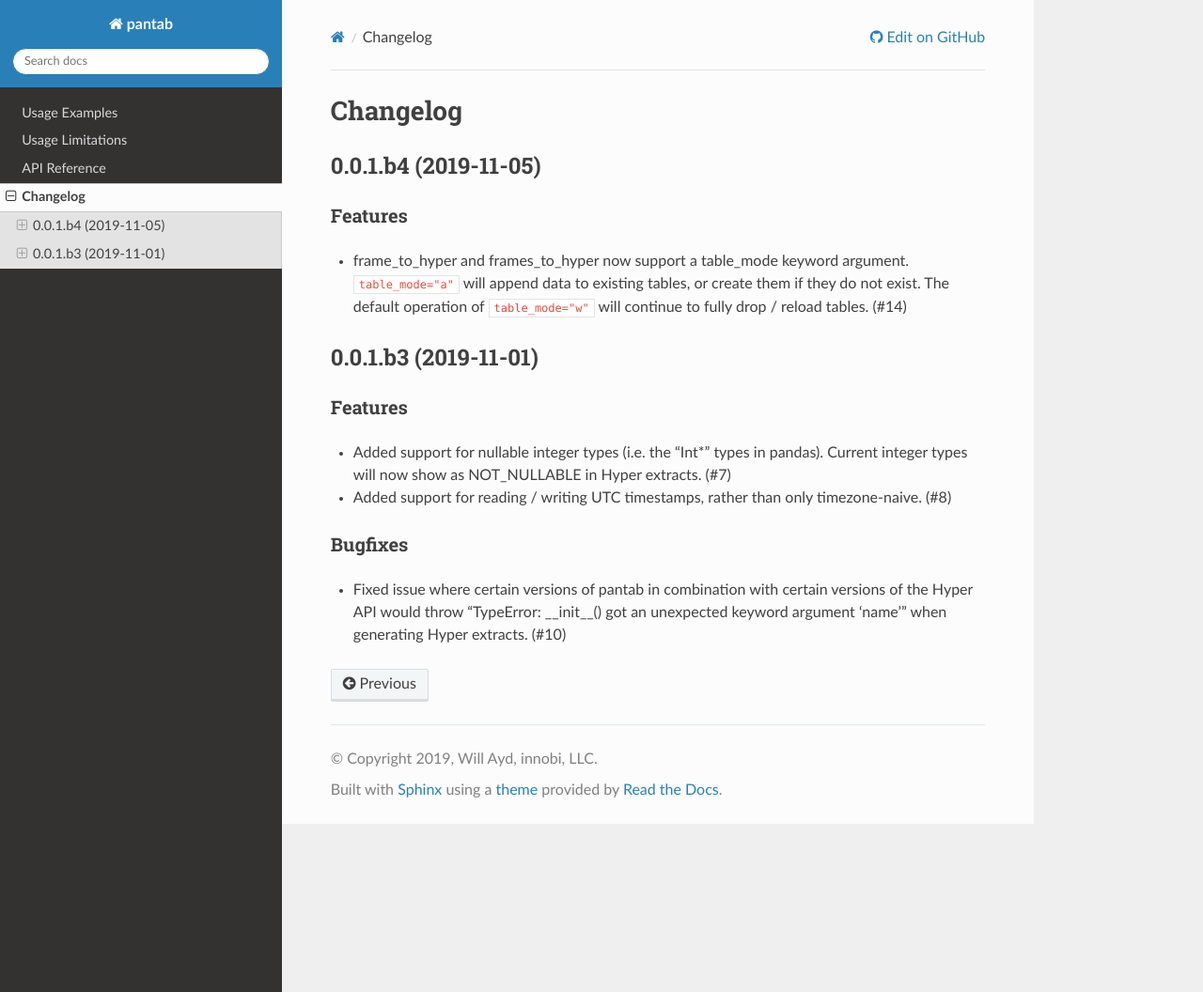
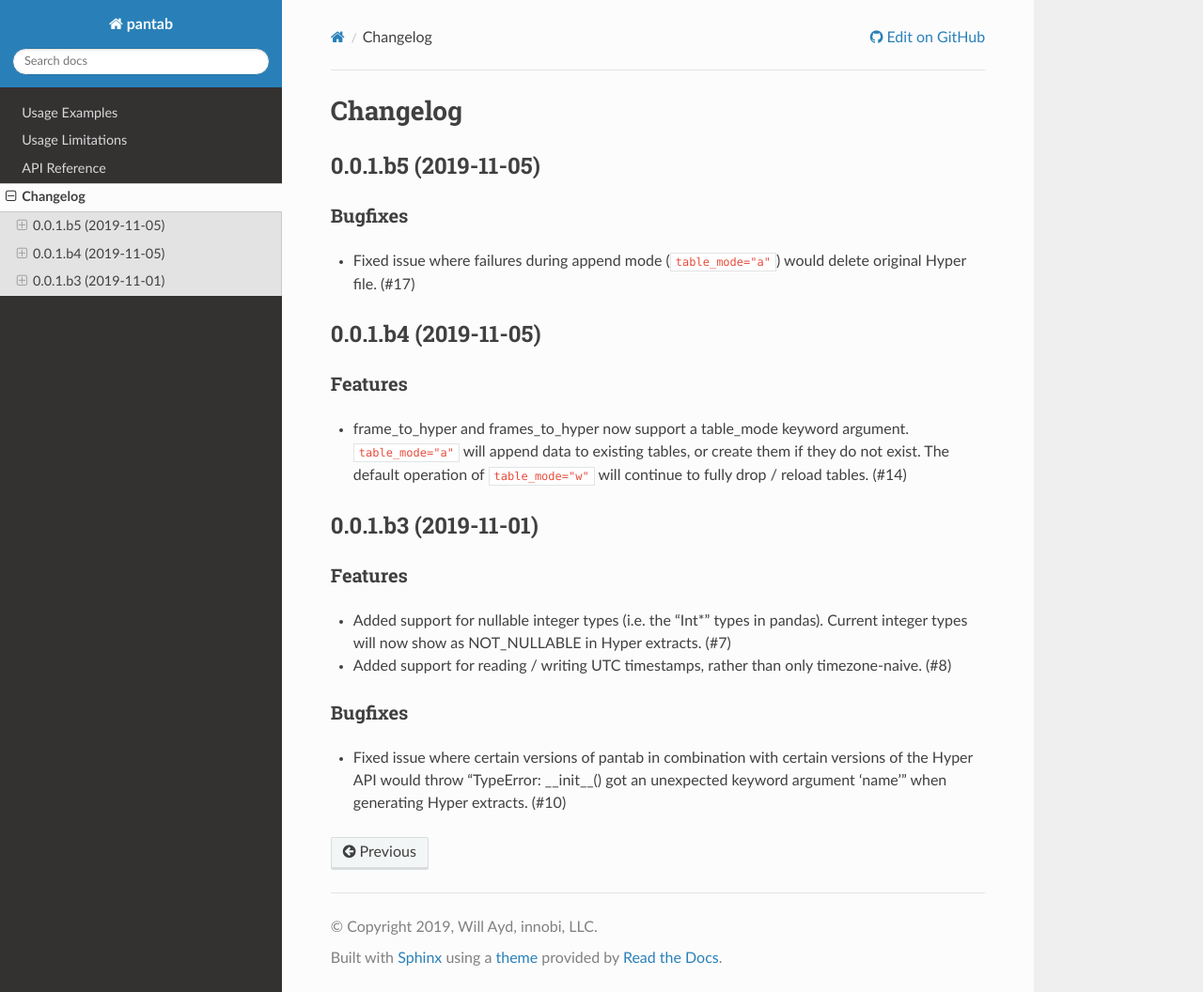
Before and after one commit to innobi/pantab, a Sphinx documentation site: the page built from doc/source/changelog.rst, in a window 1280 px wide and 1056 px high. Shown: the whole window at 94% size. Built offline with Sphinx 7.4.7 and the Read the Docs theme 2.0.0, drawn with Linux system fonts in a browser that asks for light colours.

Commit message:
beta 5 release

```diff
--- a/doc/source/changelog.rst
+++ b/doc/source/changelog.rst
@@ -1,8 +1,17 @@
 Changelog
 ^^^^^^^^^
 
+0.0.1.b5 (2019-11-05)
+=====================
+
+Bugfixes
+--------
+
+- Fixed issue where failures during append mode (``table_mode="a"``) would delete original Hyper file. (#17)
+
+
 0.0.1.b4 (2019-11-05)
-============================
+=====================
 
 Features
 --------
--- a/pantab/__init__.py
+++ b/pantab/__init__.py
@@ -1,4 +1,4 @@
-__version__ = "0.0.1.b4"
+__version__ = "0.0.1.b5"
 
 
 from ._pantab import (
```
Also changed, not shown: 1 other file.
